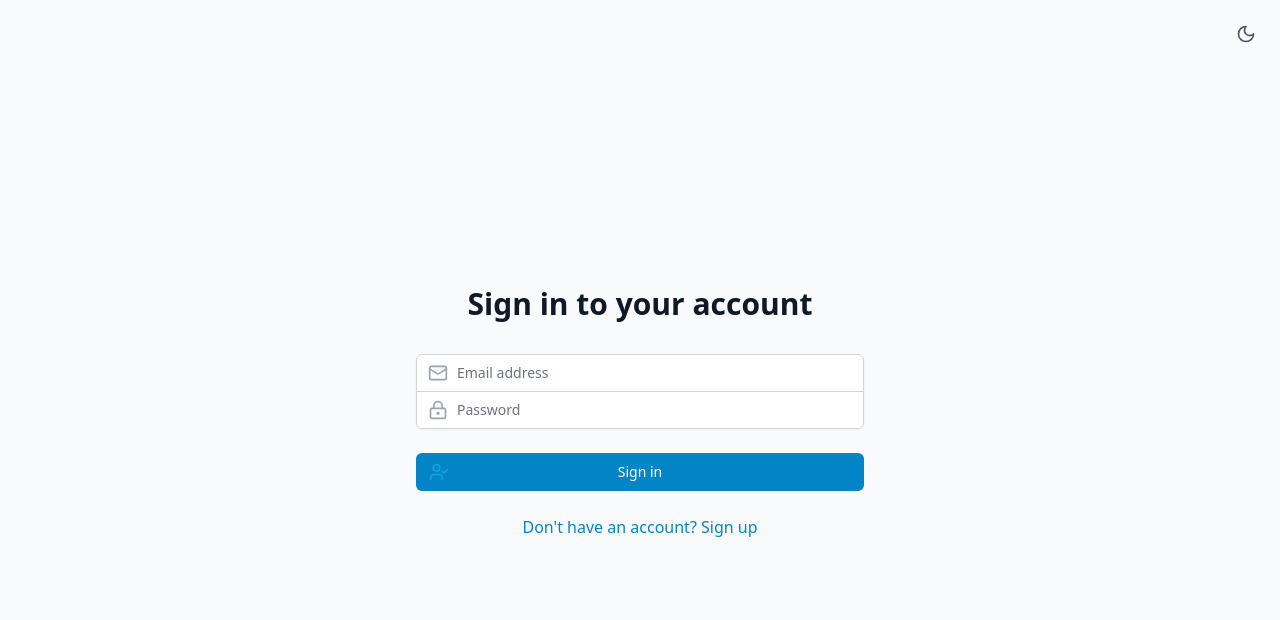
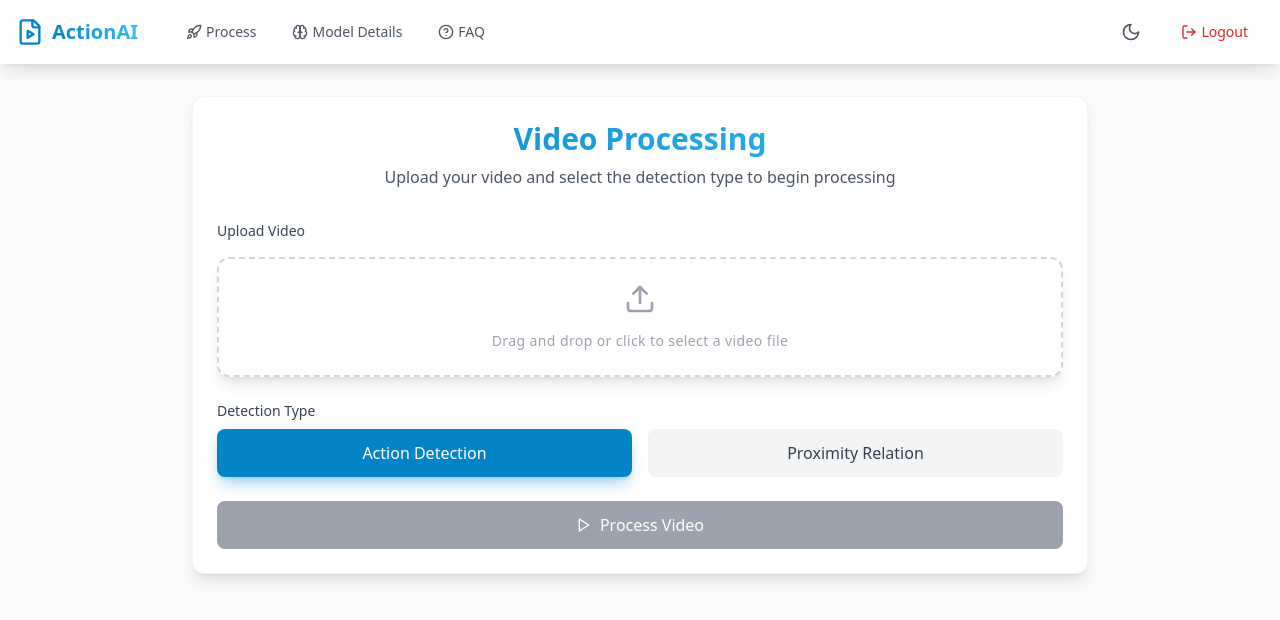
Before and after one commit to Prajwal-KS/Action-Detection, a React (Vite) app in the folder frontend/: page / in a window 1280 px wide. Shown: the top 620 px of the page. Built offline with nearby package versions, Linux system fonts and the light colour scheme.

Commit message:
/ route update

```diff
--- a/frontend/src/App.tsx
+++ b/frontend/src/App.tsx
@@ -18,11 +18,11 @@
         <ProcessProvider>
 
           <Routes>
-            <Route path="/" element={<LoginPage />} />
-            <Route path="/signup" element={<SignupPage />} />
+            {/* <Route path="/" element={<LoginPage />} />
+            <Route path="/signup" element={<SignupPage />} /> */}
 
             <Route
-              path="/process-page"
+              path="/"
               element={
 
                   <div className="min-h-screen transition-colors duration-200 dark:bg-gray-900">
```
